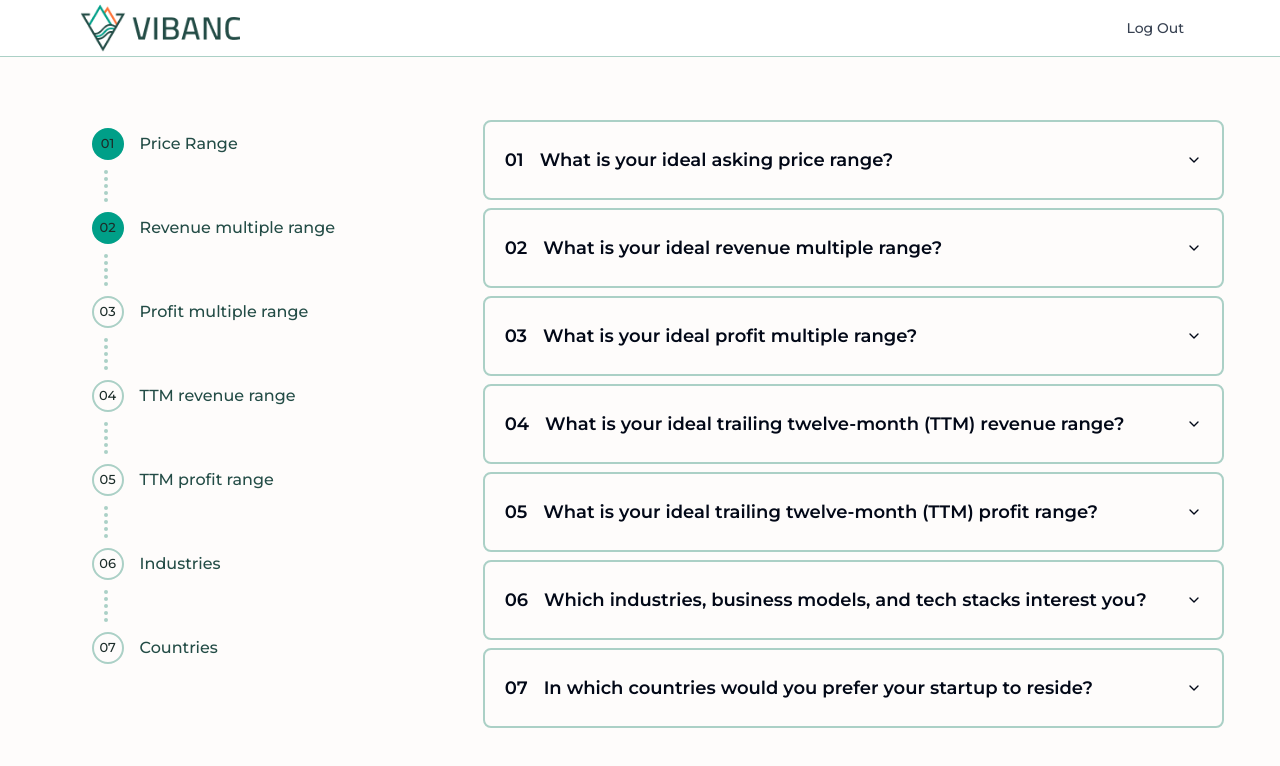
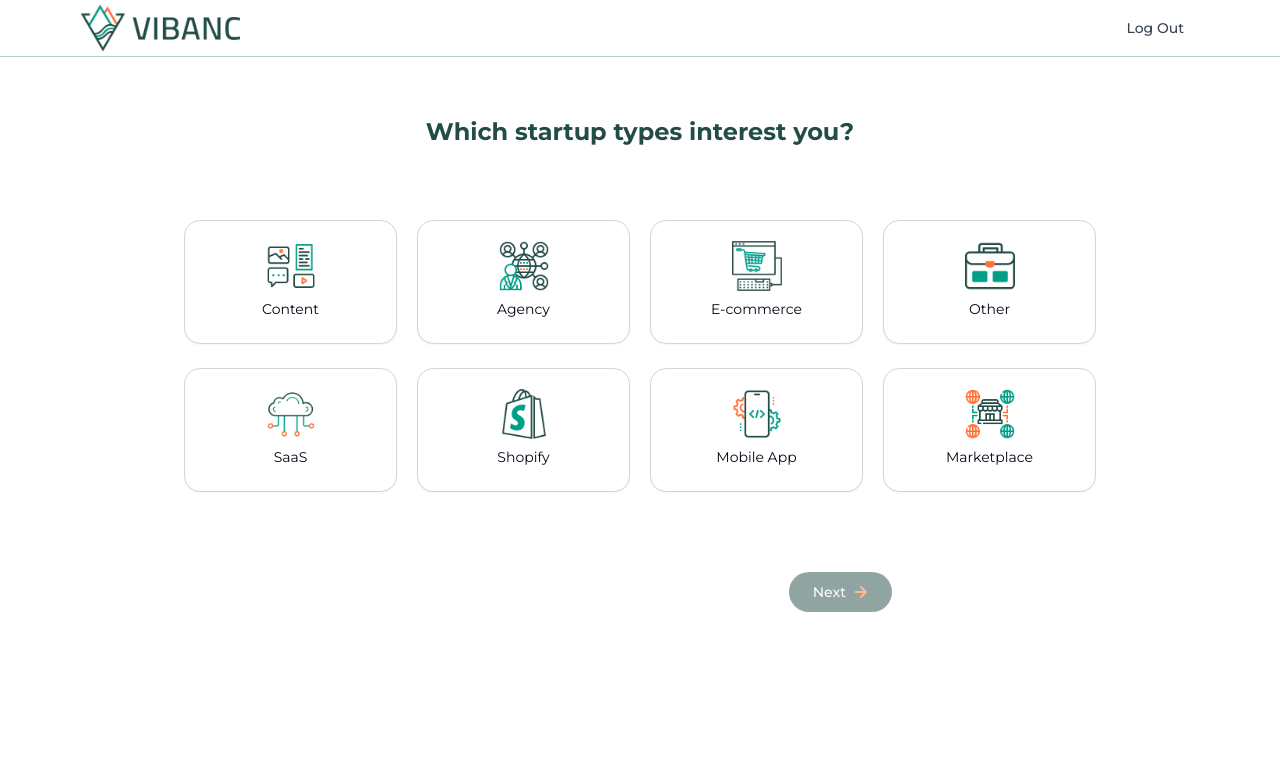
Before and after one commit to Afrasyab11/Vibanc-Buyer, a Next.js app: page /buyer/get-ready in a window 1280 px wide. Shown: the top 766 px of the page. Built offline with nearby package versions, Linux system fonts and the light colour scheme.

Commit message:
update the page to interest

```diff
--- a/src/app/buyer/get-ready/page.jsx
+++ b/src/app/buyer/get-ready/page.jsx
@@ -1,12 +1,12 @@
-// import { IdealStartup } from "@/components/buyer_components/steps/ideal_startup";
-// import { InterestTypes } from "@/components/buyer_components/steps/interest_types";
+import { IdealStartup } from "@/components/buyer_components/steps/ideal_startup";
+import { InterestTypes } from "@/components/buyer_components/steps/interest_types";
 import NavigationBar from "@/components/header/NavigationBar";
 import { QuestionStep } from "@/components/buyer_components/steps/questions_step";
 export default function HandleQuestion() {
   return (
     <>
       <NavigationBar />
-      <QuestionStep />
+      <InterestTypes />
     </>
   );
 }
```
